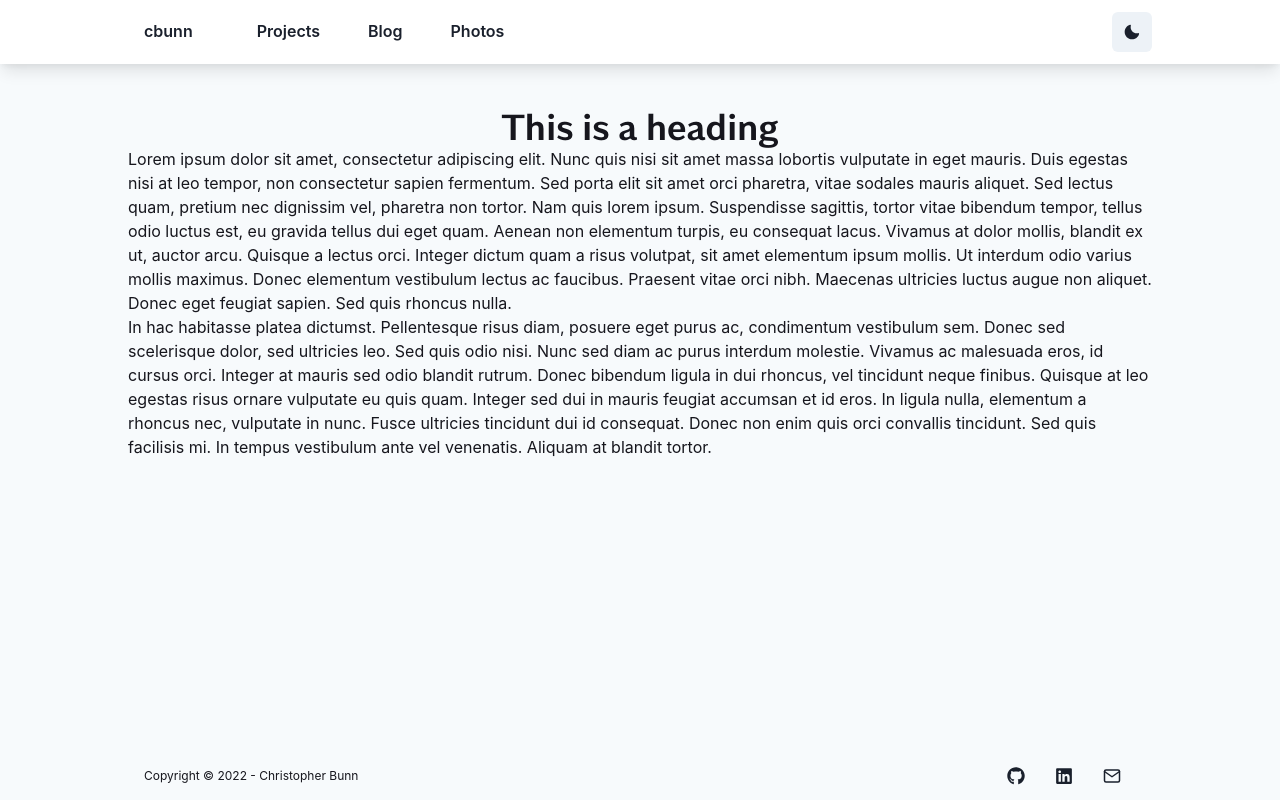
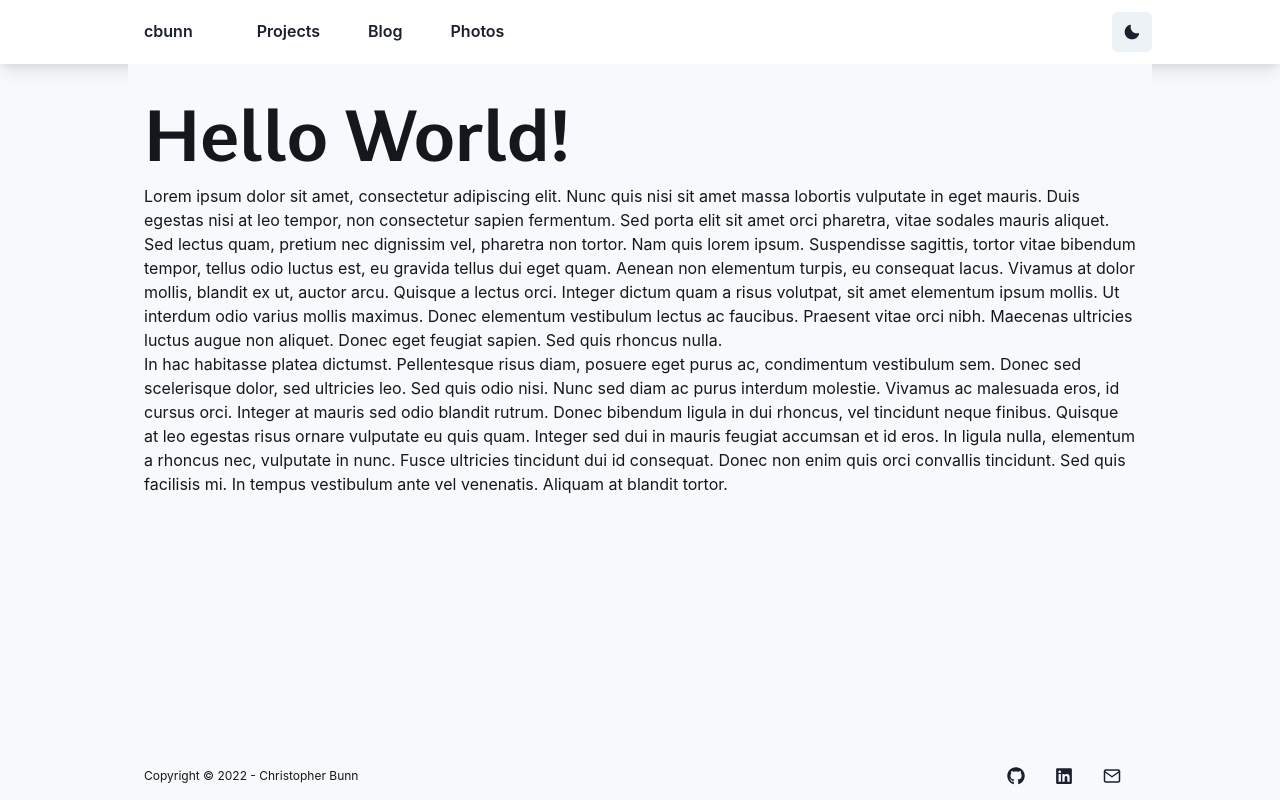
Before and after one commit to cbunn81/cbunn-portfolio, a Next.js app: page / in a window 1280 px wide. Built offline with nearby package versions, Linux system fonts and the light colour scheme.

Commit message:
Update main content and heading on index page to fit layout better

```diff
--- a/src/pages/index.tsx
+++ b/src/pages/index.tsx
@@ -29,8 +29,17 @@ const Index = () => (
       justifyContent="start"
     >
       <Navbar />
-      <Container maxW={"container.lg"} my={["5", "10"]} flex="1">
-        <Heading>This is a heading</Heading>
+      <Container
+        maxW={"container.lg"}
+        w={"95%"}
+        px={4}
+        py={["2", "4"]}
+        flex="1"
+        alignItems={"start"}
+      >
+        <Heading size={"4xl"} my={[2, 4]}>
+          Hello World!
+        </Heading>
         <Text>
           Lorem ipsum dolor sit amet, consectetur adipiscing elit. Nunc quis
           nisi sit amet massa lobortis vulputate in eget mauris. Duis egestas
```
